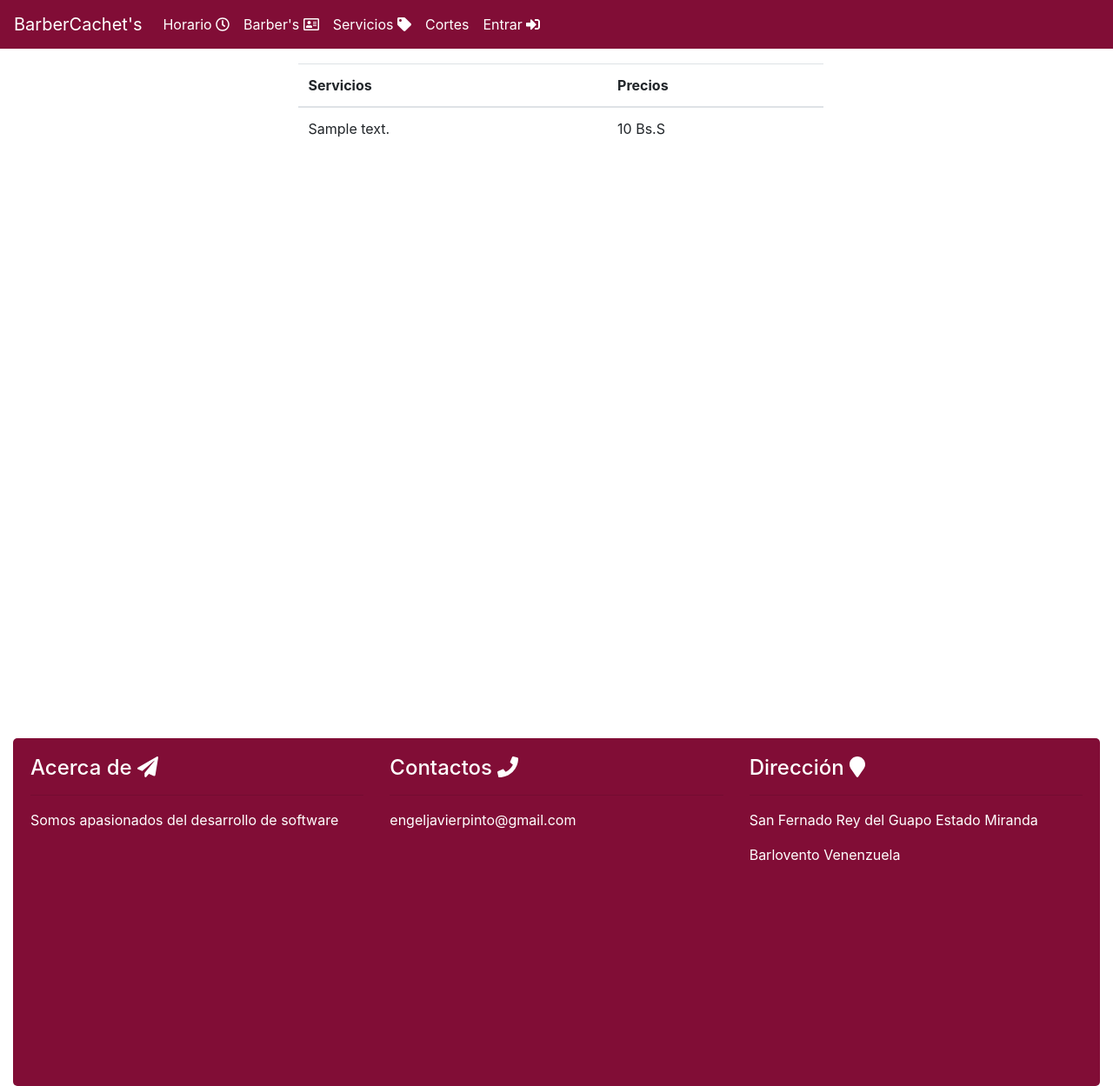
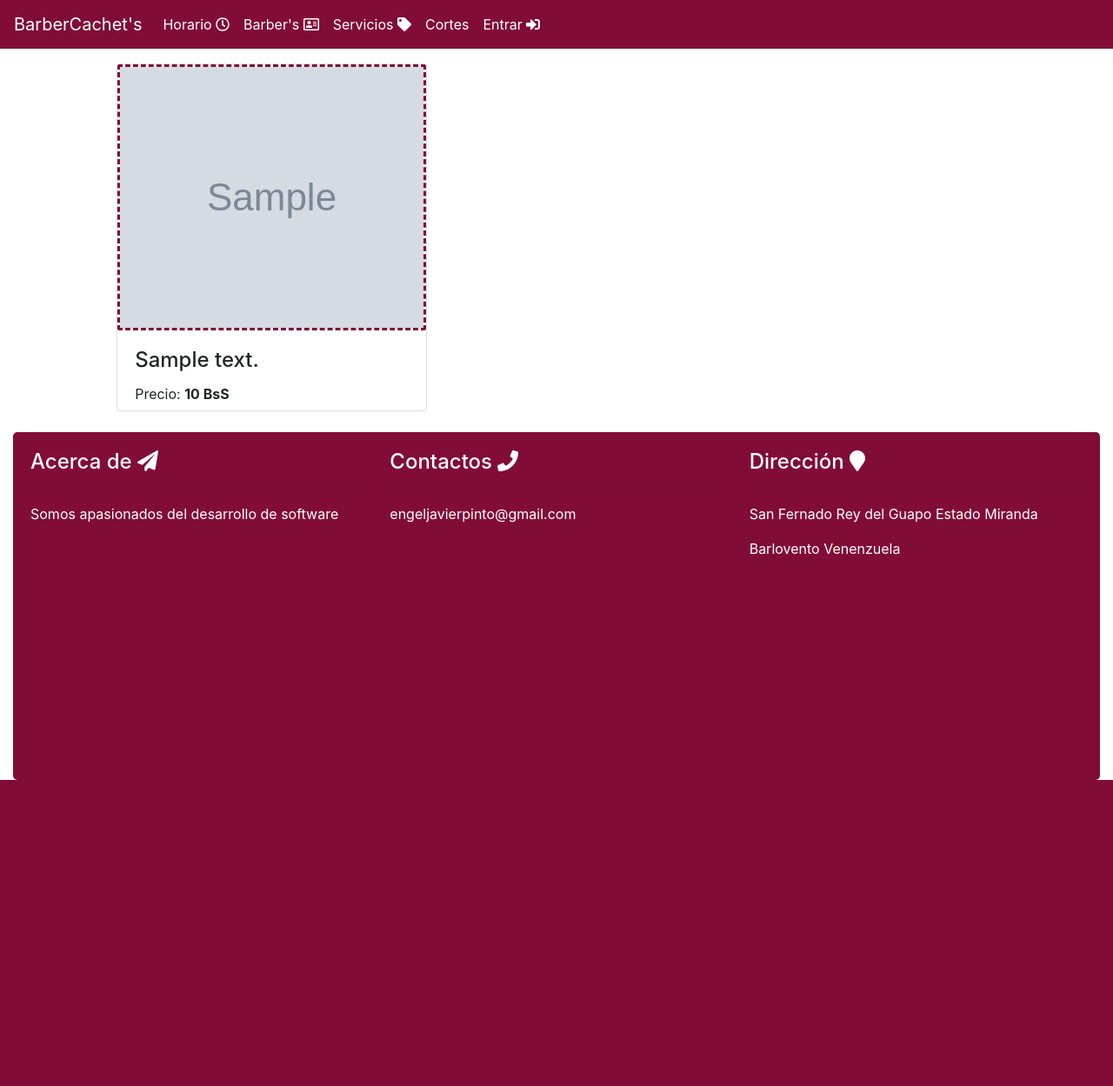
Before and after one commit to engeldevelopment/barberia, a Django app: template barberia/apps/servicios/templates/servicios/listar_servicios.html in a window 1280 px wide. Shown: the whole page at 87% size. After the commit the page ends 897 px from the top, so only its background shows below. Run offline with Django 3.2, Linux system fonts and the light colour scheme; the template is opened without the code that fills it: most values are stand-ins (such as "Sample title", 1, 10 or a date in 2020); grey boxes marked "Sample" are stand-in pictures; some libraries are stand-ins or nearby versions.

Commit message:
Cambié la manera de presentar la lista de servicios, ahora se muestran en un card con una foto, precio y descripcion. Tambien creé un filtro personlizado para mostrar el precio en bolivares.

```diff
--- a/barberia/apps/servicios/templates/servicios/listar_servicios.html
+++ b/barberia/apps/servicios/templates/servicios/listar_servicios.html
@@ -1,49 +1,37 @@
 {% extends 'servicios/base.html' %}
+
+{% load servicios_tags %}
 
 {% block title %} {{ block.super }} - Lista {% endblock %}
 
 {% block content %}
 
   {% if user.is_superuser %}
-  <div class="row offset-md-3">
-    <div class="col-12 col-md-8 mt-3">
+  <div class="row offset-md-1">
+    <div class="col-12 mt-3">
       <a href="{% url 'servicios:registrar' %}" class="btn btn-light"> <i class="fa fa-plus"></i> Add</a>
     </div>
   </div>
   {% endif %}
 
-{% if servicios %}
-<div class="row offset-md-3">
-  <div class="col-12 col-md-8 mt-4 mb-4">
-    <table class="table table-hover tabla">
-      <thead>
-	    <tr>
-		  	<th> Servicios</th>
-	      <th> Precios </th>
-		  	{% if user.is_superuser %}
-		  	<th> Acciones </th>
-		  	{% endif %}
-	    </tr>
-	  	</thead>
-	  	<tbody>
+	<div class="row offset-md-1">
 	{% for servicio in servicios %}
-	    	<tr id="servicios">
-	      	<td> {{ servicio.descripcion }}</td>
-	      	<td> {{ servicio.precio |floatformat}} Bs.S </td>
-		  		{% if user.is_superuser %}
-		  		<td>
-		    		<a href="{% url 'servicios:editar_servicio' servicio.pk %}" class="btn btn-link"><i class="far fa-edit"></i></a>
-
-		    		<a href="{% url 'servicios:eliminar_servicio' servicio.pk %}" class="btn btn-link"> <i class="far fa-trash-alt"></i> </a>
-		  		</td>
-		  		{% endif %}
-	    	</tr>
-	  	{% endfor %}
-	  	</tbody>
-    </table>
+	  <div class="col-12 col-sm-6 col-md-4 mt-4 mb-4">
+	  	<div class="card" data-servicio>
+	  		<div class="card-img">
+	  			<img src="{{ servicio.foto.url }}" alt="{{ servicio.descripcion }}" class="img-fluid img-servicio">
+	  		</div>
+	  		<div class="card-body">
+		  		<div class="card-title">
+		  			<h4> {{ servicio.descripcion }} </h4>
+		  		</div>
+		  		<div class="card-text">
+		  			<p>Precio: <strong> {{ servicio.precio|precio_bs }} </strong> </p>
 		  		</div>
 	  		</div>
-{% else %}
+	  	</div>
+	  </div>
+	{% empty %}
 		<div class="row">
 		  <div class="col-12 col-md-8 mt-4">
 		    <div class="alert alert-primary">
@@ -52,6 +40,8 @@
 				</div>
 		  </div>
 		</div>
-{% endif %}
+	{% endfor %}
+
+	</div>
 
 {% endblock %}
--- /dev/null
+++ b/barberia/apps/servicios/templatetags/servicios_tags.py
@@ -0,0 +1,8 @@
+from django import template
+
+
+register = template.Library()
+
+@register.filter
+def precio_bs(value):
+	return "{0} BsS".format(value)
--- a/barberia/static/web/css/index.css
+++ b/barberia/static/web/css/index.css
@@ -25,6 +25,25 @@
 
 #contenido {
 	height: 800px;
+}
+
+@media screen and (max-height: 800px) {
+
+	#contenido {
+		height: auto;
+	}
+}
+
+.card[data-servicio] {
+	height: 400px;
+}
+
+.card-img {
+	border: 3px dashed #810D36;
+}
+
+.img-servicio {
+	height: 300px;
 }
 
 .card-header {
```
Also changed, not shown: barberia/apps/servicios/models.py (+6 -2 lines), barberia/apps/servicios/migrations/0002_servicio_foto.py (added), barberia/apps/servicios/migrations/0003_auto_20190524_2024.py (added), barberia/apps/servicios/migrations/0004_auto_20190524_2028.py (added), barberia/apps/servicios/templatetags/__init__.py (added). Lines whose indentation alone changed are shown as unchanged.
